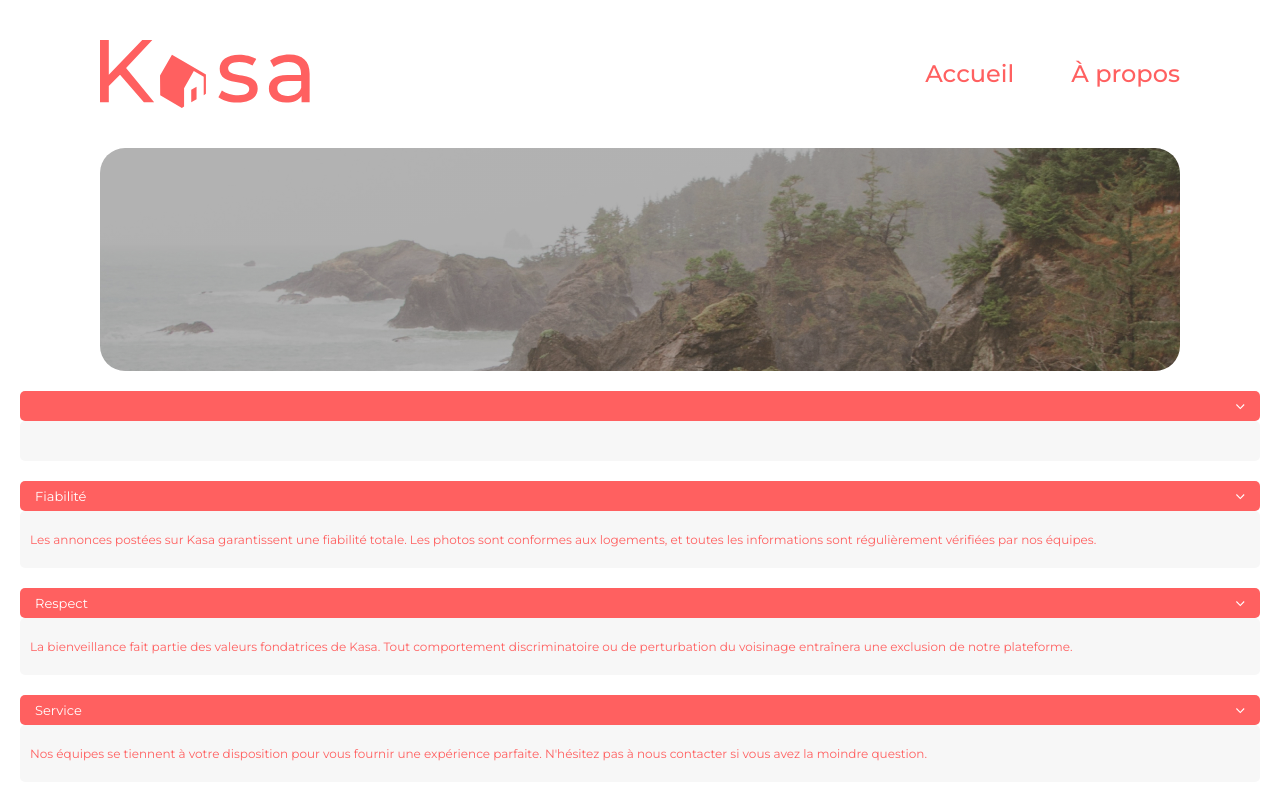
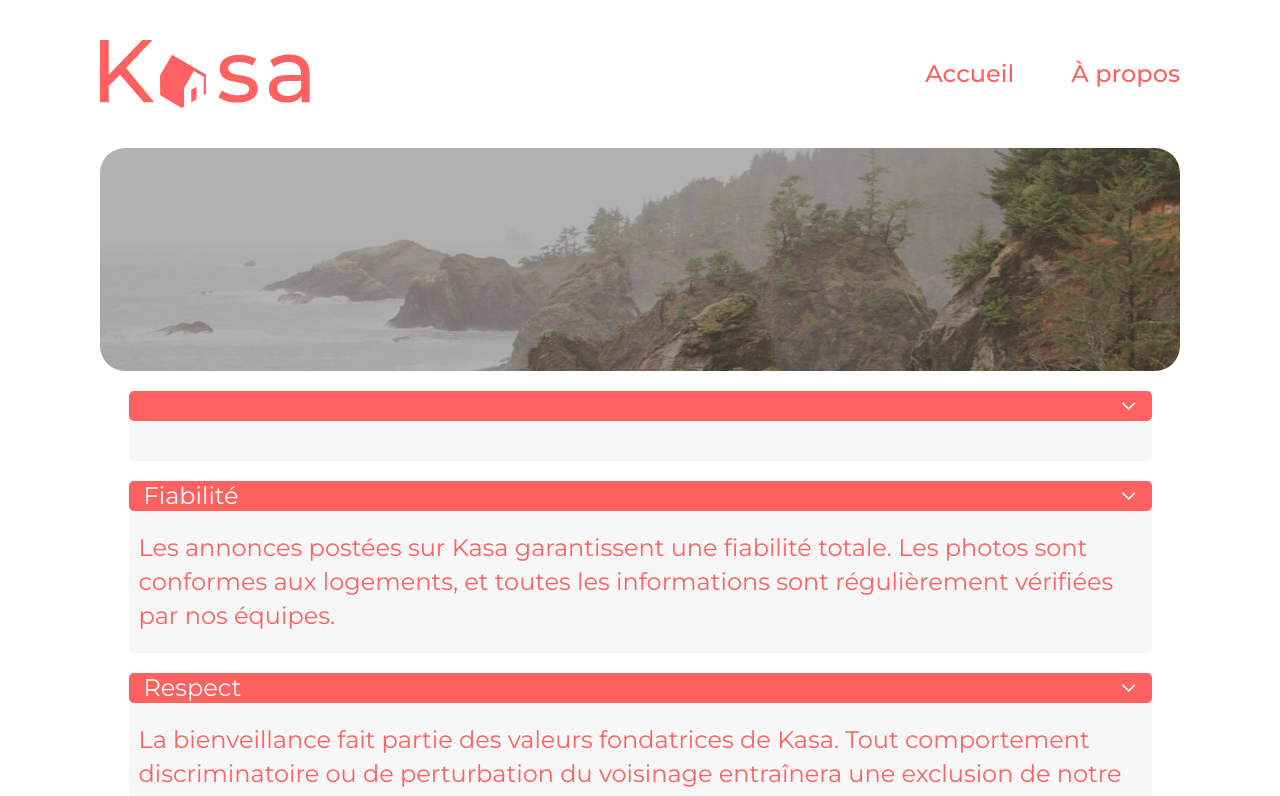
Before and after one commit to gwenananaelle/GwenaelleDuchesne_11_06052021, a React (Create React App) app: page /about in a window 1280 px wide. Shown: the top 796 px of the page. Built offline with nearby package versions, Linux system fonts and the light colour scheme.

Commit message:
dropdown css desktop

```diff
--- a/src/styles/dropdown.css
+++ b/src/styles/dropdown.css
@@ -37,3 +37,21 @@
     width: 9px;
     fill: #fff;
 }
+/* Medium devices (landscape tablets, 768px and up) */
+@media only screen and (min-width: 768px) {
+    .dropdown {
+        max-width: 1023px;
+    }
+    .dropdown-title {
+        font-size: 24px;
+        line-height: 142.6%;
+    }
+    .dropdown-content {
+        font-size: 24px;
+        line-height: 142.6%;
+    }
+    .dropdown-chevron {
+        width: 14.06px;
+        height: 23.86px;
+    }
+}
```
